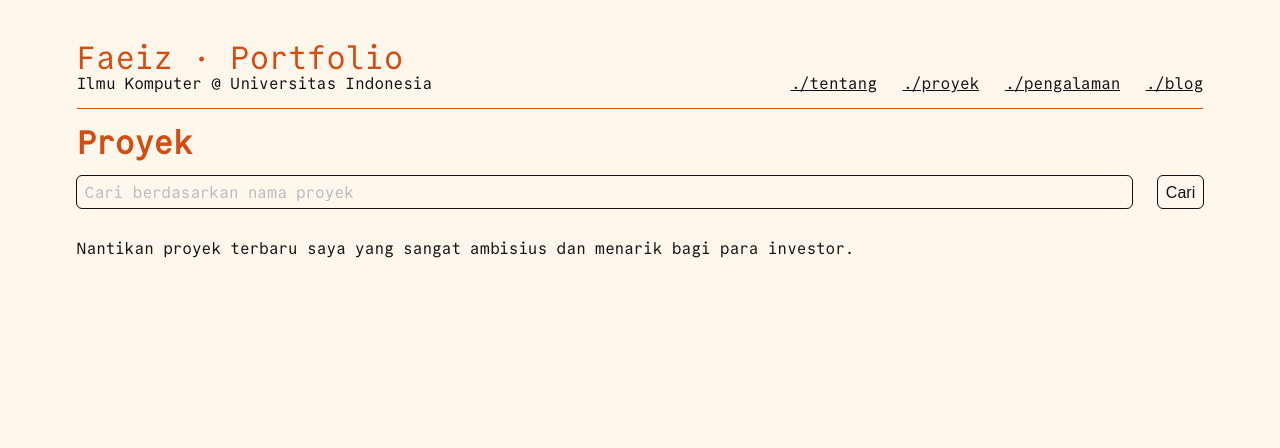
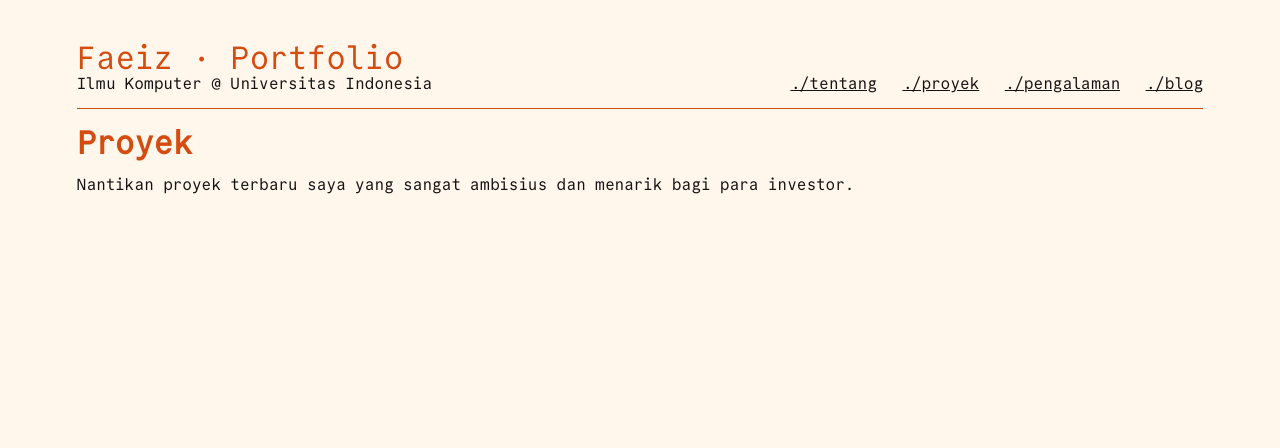
Before and after one commit to faeiz-ff/myportofolio, a Django app: page /proyek/ in a window 1280 px wide. Shown: the top 448 px of the page. Run offline with Django 5.2, Linux system fonts and the light colour scheme; parts of the project's set-up code (start-up, migrations or seed data) failed here and were passed over.

Commit message:
fix: typo project_list

```diff
--- a/templates/project.html
+++ b/templates/project.html
@@ -7,17 +7,7 @@
 {% block content %}
     <div class="main-content">
         <h1>Proyek</h1>
-        <form method="get"
-              action="{% url 'main:project:show' %}"
-              class="project-search form-group">
-            <input type="search"
-                   name="title"
-                   value="{{ title_query }}"
-                   placeholder="Cari berdasarkan nama proyek"
-                   aria-label="Cari berdasarkan nama proyek"/>
-            <button type="submit" class="button">Cari</button>
-        </form>
-        {% for project in project_list %}
+        {% for project in instance_list %}
             <section class="project-item">
                 <article>
                     <h2>{{ project.title }}</h2>
```
